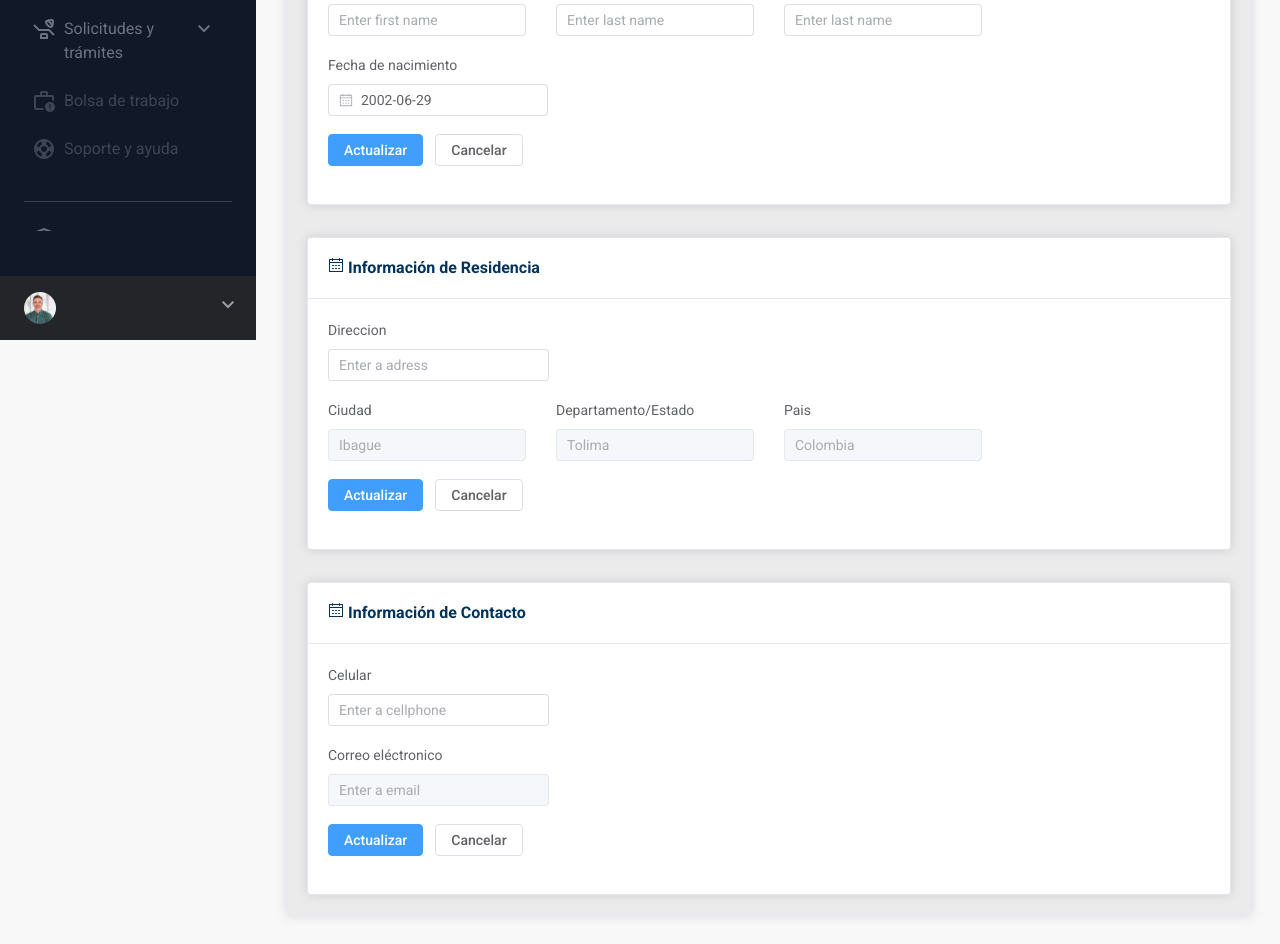
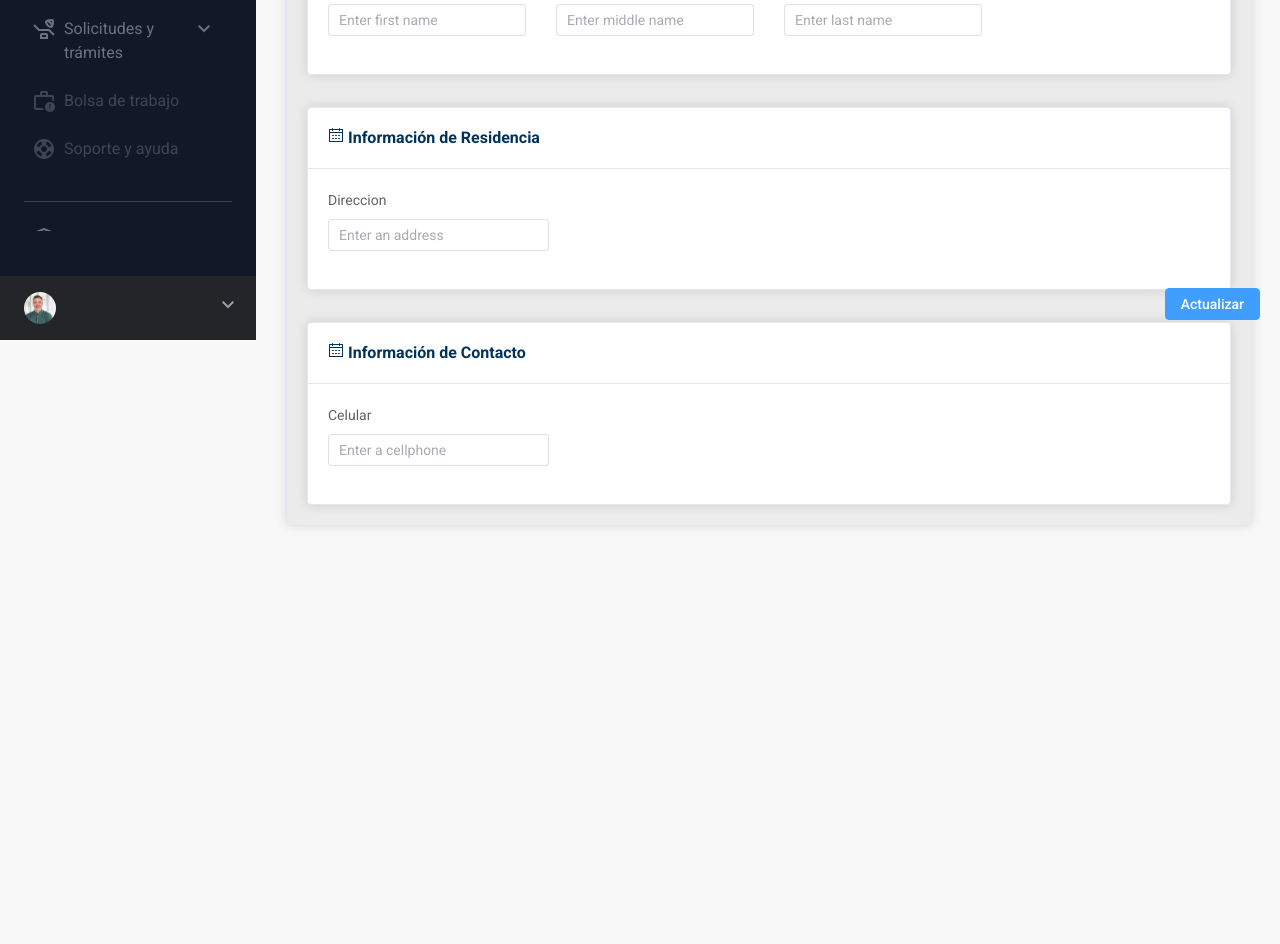
Before and after one commit to KatzeAn/Multiaceros, a Vue app: page /perfil/informacion-personal in a window 1280 px wide. Shown: the part 460-1404 px from the top of the page. After the commit the page ends 1014 px from the top, so only its background shows below. Built offline with nearby package versions, Linux system fonts and the light colour scheme.

Commit message:
update profile boton

```diff
--- a/src/presentation/components/ApplicationsComponents/JobCard.vue
+++ b/src/presentation/components/ApplicationsComponents/JobCard.vue
@@ -1,4 +1,3 @@
-
 <template>
   <AddApplicancy
     v-model:dialog="isAddModalOpen"
@@ -14,21 +13,16 @@
     >
       <template #header>
         <div class="card-header flex justify-between">
-          <span class="font-semibold">{{ getJobTitle(job.jobTitleId) }}</span>
+          <span class="font-semibold">{{ job.jobTitleId }}</span>
         </div>
       </template>
       <div class="card-content text-sm text-gray-600">
-        <p><strong>Área:</strong> {{ getDivision(job.divisionId) }}</p>
         <p><strong>Salario:</strong> {{ job.salaryRange }}</p>
-        <p>
-          <strong>Tipo de contrato:</strong>
-          {{ getContractType(job.contractType) }}
-        </p>
         <p><strong>Descripción:</strong> {{ job.description }}</p>
         <p><strong>Requerimientos:</strong></p>
-          <ul>
-            <li v-for="(requirement, index) in job.requirements" :key="index">- {{ requirement }}</li>
-          </ul>
+        <ul>
+          <li v-for="(requirement, index) in job.requirements" :key="index">- {{ requirement }}</li>
+        </ul>
       </div>
       <template #footer>
         <el-button type="primary" @click="openAddModal(job.id || 0)">
@@ -38,24 +32,12 @@
     </el-card>
   </div>
 </template>
+
 <script lang="ts" setup>
-import { onMounted, ref } from "vue";
+import { ref, onMounted } from "vue";
 import { useJobPostingStore } from "@/presentation/stores/jobPostings.store";
 import AddApplicancy from "../employeePotential/addApplicancy.vue";
-import { useJobTitleStore } from "@/presentation/stores/jobTitle.store";
-import { useDivisionStore } from "@/presentation/stores/division.store";
-import { useContracTypeStore } from "@/presentation/stores/contractType.store";
-import type { ContractType } from "@/domain/Interfaces/Contract/contractType.interface";
 
-
-const jobTitleStore = useJobTitleStore();
-const jobTitleList = ref<{ id: number; name: string }[]>([]);
-const isLoadingJobTitles = ref(false);
-const contractTypeList = ref<ContractType[]>([]);
-
-const divisionStore = useDivisionStore();
-const divisionList = ref<{ id: number; name: string }[]>([]);
-const isLoadingDivisions = ref(false);
 const jobStore = useJobPostingStore();
 const isAddModalOpen = ref(false);
 const jobPostingId = ref<number | null>(null);
@@ -70,47 +52,13 @@ const openAddModal = (idJobPosting: number) => {
 const handleEmployeeSaved = () => {
   isAddModalOpen.value = false;
 };
-const loadData = async () => {
-  try {
-    const store = useContracTypeStore();
-    await store.fetchContractType();
-    contractTypeList.value = store.contractTypeList;
-
-    isLoadingJobTitles.value = true;
-    jobTitleList.value = await jobTitleStore.fetchJobTitles();
-    isLoadingJobTitles.value = false;
-
-    isLoadingDivisions.value = true;
-    divisionList.value = await divisionStore.fetchDivision();
-    isLoadingDivisions.value = false;
-  } catch (error) {
-    console.error("Error cargando datos:", error);
-  }
-};
-const getContractType = (contractTypeId: number) => {
-  const contractType = contractTypeList.value.find((type) => type.id === contractTypeId);
-  return contractType ? contractType.typeOfContract : "Desconocido";
-};
-
-const getJobTitle = (jobTitleId: number) => {
-  const jobTitle = jobTitleList.value.find((title) => title.id === jobTitleId);
-  return jobTitle ? jobTitle.name : "Desconocido";
-};
-
-const getDivision = (divisionId: number) => {
-  const division = divisionList.value.find((div) => div.id === divisionId);
-  return division ? division.name : "Desconocido";
-};
-
 
 onMounted(async () => {
   if (jobStore.jobPostings.length === 0) {
     await jobStore.fetchJobPostingsCopy();
   }
-  await loadData();
 });
 </script>
-
 
 <style>
 .job-list {
--- a/src/presentation/views/InformacionPersonalView.vue
+++ b/src/presentation/views/InformacionPersonalView.vue
@@ -5,8 +5,8 @@
         <el-card>
           <template #header>
             <div class="card-header">
-              <span class="font-bold text-[var(--secondary-color)]"
-                ><el-icon>
+              <span class="font-bold text-[var(--secondary-color)]">
+                <el-icon>
                   <Calendar />
                 </el-icon>
                 Información básica
@@ -14,74 +14,32 @@
             </div>
           </template>
 
-          <el-form
-            :model="basicInformationForm"
-            ref="formRef"
-            label-width="120px"
-            size="default"
-            label-position="top"
-          >
+          <el-form :model="basicInformationForm" ref="formRef" label-width="120px" size="default" label-position="top">
             <el-row :gutter="30">
               <el-col :span="6">
-                <!-- Nombre -->
                 <el-form-item label="Primer nombre" prop="firstName">
-                  <el-input
-                    v-model="basicInformationForm.firstName"
-                    placeholder="Enter first name"
-                  />
+                  <el-input v-model="basicInformationForm.firstName" placeholder="Enter first name" />
                 </el-form-item>
               </el-col>
               <el-col :span="6">
-                <!-- Segundo Nombre -->
-                <el-form-item label="Segundo nombre" prop="lastName">
-                  <el-input
-                    v-model="basicInformationForm.middleName"
-                    placeholder="Enter last name"
-                  />
+                <el-form-item label="Segundo nombre" prop="middleName">
+                  <el-input v-model="basicInformationForm.middleName" placeholder="Enter middle name" />
                 </el-form-item>
               </el-col>
               <el-col :span="6">
-                <!-- Primer Apellido -->
                 <el-form-item label="Primer apellido" prop="lastName">
-                  <el-input
-                    v-model="basicInformationForm.lastName"
-                    placeholder="Enter last name"
-                  />
+                  <el-input v-model="basicInformationForm.lastName" placeholder="Enter last name" />
                 </el-form-item>
               </el-col>
             </el-row>
-
-            <el-row>
-              <el-col :span="6">
-                <!-- Fecha de nacimiento -->
-                <el-form-item label="Fecha de nacimiento" prop="birthDate">
-                  <el-date-picker
-                    v-model="basicInformationForm.birthDate"
-                    type="date"
-                    placeholder="Pick a date"
-                  />
-                </el-form-item>
-                <span v-if="basicInformationForm.age" style="margin-left: 120px"
-                  >Age: {{ basicInformationForm.age }}</span
-                >
-              </el-col>
-            </el-row>
-
-            <!-- Botones -->
-            <el-form-item>
-              <el-button type="primary" @click="submitForm"
-                >Actualizar</el-button
-              >
-              <el-button @click="resetForm" >Cancelar</el-button>
-            </el-form-item>
           </el-form>
         </el-card>
 
         <el-card>
           <template #header>
             <div class="card-header">
-              <span class="font-bold text-[var(--secondary-color)]"
-                ><el-icon>
+              <span class="font-bold text-[var(--secondary-color)]">
+                <el-icon>
                   <Calendar />
                 </el-icon>
                 Información de Residencia
@@ -89,73 +47,22 @@
             </div>
           </template>
 
-          <el-form
-            :model="addressInformationForm"
-            ref="formRef"
-            label-width="120px"
-            size="default"
-            label-position="top"
-          >
+          <el-form :model="addressInformationForm" ref="formRef" label-width="120px" size="default" label-position="top">
             <el-row>
               <el-col :span="6">
-                <!-- Direccion -->
-                <el-form-item label="Direccion" prop="firstName">
-                  <el-input
-                    v-model="addressInformationForm.address"
-                    placeholder="Enter a adress"
-                  />
+                <el-form-item label="Direccion" prop="address">
+                  <el-input v-model="addressInformationForm.address" placeholder="Enter an address" />
                 </el-form-item>
               </el-col>
             </el-row>
-
-            <el-row :gutter="30">
-              <el-col :span="6">
-                <!-- Nombre -->
-                <el-form-item label="Ciudad" prop="firstName">
-                  <el-input
-                    v-model="addressInformationForm.city"
-                    placeholder="Enter a city"
-                    disabled
-                  />
-                </el-form-item>
-              </el-col>
-              <el-col :span="6">
-                <!-- Segundo Nombre -->
-                <el-form-item label="Departamento/Estado" prop="lastName">
-                  <el-input
-                    v-model="addressInformationForm.state"
-                    placeholder="Enter a state"
-                    disabled
-                  />
-                </el-form-item>
-              </el-col>
-              <el-col :span="6">
-                <!-- Primer Apellido -->
-                <el-form-item label="Pais" prop="lastName">
-                  <el-input
-                    v-model="addressInformationForm.country"
-                    placeholder="Enter a country"
-                    disabled
-                  />
-                </el-form-item>
-              </el-col>
-            </el-row>
-
-            <!-- Botones -->
-            <el-form-item>
-              <el-button type="primary" @click="submitForm"
-                >Actualizar</el-button
-              >
-              <el-button @click="resetForm">Cancelar</el-button>
-            </el-form-item>
           </el-form>
         </el-card>
 
         <el-card>
           <template #header>
             <div class="card-header">
-              <span class="font-bold text-[var(--secondary-color)]"
-                ><el-icon>
+              <span class="font-bold text-[var(--secondary-color)]">
+                <el-icon>
                   <Calendar />
                 </el-icon>
                 Información de Contacto
@@ -163,51 +70,32 @@
             </div>
           </template>
 
-          <el-form
-            :model="contactInformationForm"
-            ref="formRef"
-            label-width="120px"
-            size="default"
-            label-position="top"
-          >
+          <el-form :model="contactInformationForm" ref="formRef" label-width="120px" size="default" label-position="top">
             <el-row>
               <el-col :span="6">
-                <!-- Direccion -->
-                <el-form-item label="Celular" prop="firstName">
-                  <el-input
-                    v-model="contactInformationForm.phone"
-                    placeholder="Enter a cellphone"
-                  />
+                <el-form-item label="Celular" prop="phone">
+                  <el-input v-model="contactInformationForm.phone" placeholder="Enter a cellphone" />
                 </el-form-item>
               </el-col>
             </el-row>
-
-            <el-row>
-              <el-col :span="6">
-                <!-- Direccion -->
-                <el-form-item label="Correo eléctronico" prop="firstName">
-                  <el-input
-                    v-model="contactInformationForm.email"
-                    placeholder="Enter a email"
-                    disabled
-                  />
-                </el-form-item>
-              </el-col>
-            </el-row>
-
-            <!-- Botones -->
-            <el-form-item>
-              <el-button type="primary" @click="submitForm"
-                >Actualizar</el-button
-              >
-              <el-button @click="resetForm">Cancelar</el-button>
-            </el-form-item>
           </el-form>
         </el-card>
       </div>
     </el-col>
   </el-row>
+
+  <el-button class="floating-button" type="primary" @click="submitForm">Actualizar</el-button>
 </template>
+
+<style>
+.floating-button {
+  position: fixed;
+  bottom: 20px;
+  right: 20px;
+  z-index: 1000;
+}
+</style>
+
 
 <script lang="ts" setup>
 import { ref, reactive, onMounted } from "vue";
```
